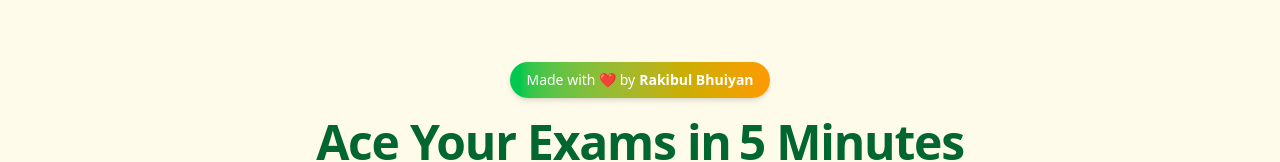
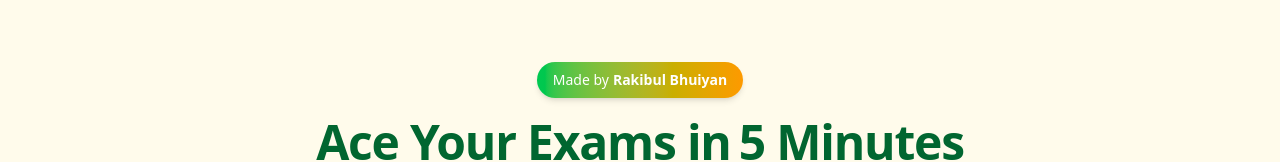
Before and after one commit to RakibulBh/memorisepdf, a Next.js app in the folder web/: page / in a window 1280 px wide. Shown: the part 228-390 px from the top of the page. Built offline with nearby package versions, Linux system fonts and the light colour scheme.

Commit message:
feat: edit attribution badge text

```diff
--- a/web/components/AttributionBadge.tsx
+++ b/web/components/AttributionBadge.tsx
@@ -10,7 +10,7 @@
       transition={{ duration: 0.5 }}
       className="inline-flex items-center px-4 py-2 bg-gradient-to-r from-green-500 to-amber-500 rounded-full text-white shadow-md"
     >
-      <span className="text-sm font-medium">Made with ❤️ by</span>
+      <span className="text-sm font-medium">Made by</span>
       <a
         href="https://www.linkedin.com/in/rakibulb"
         target="_blank"
```
